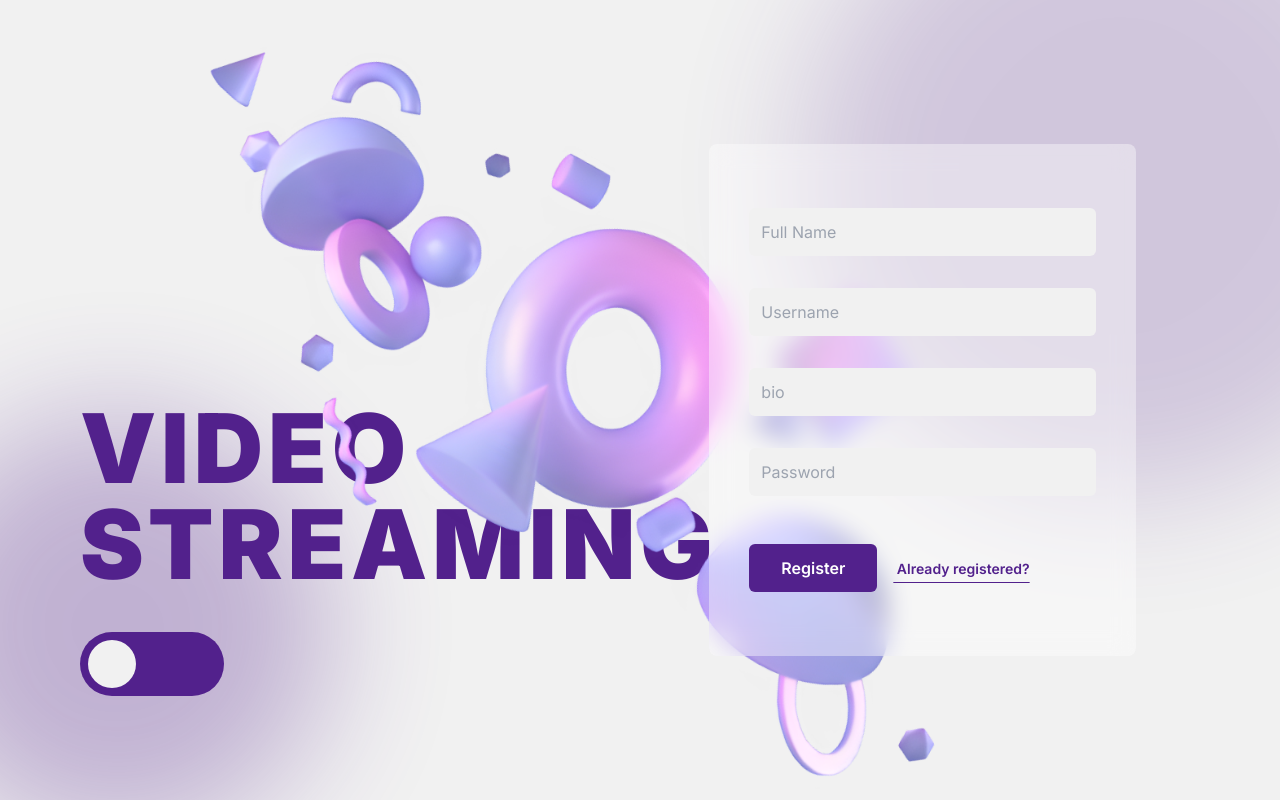
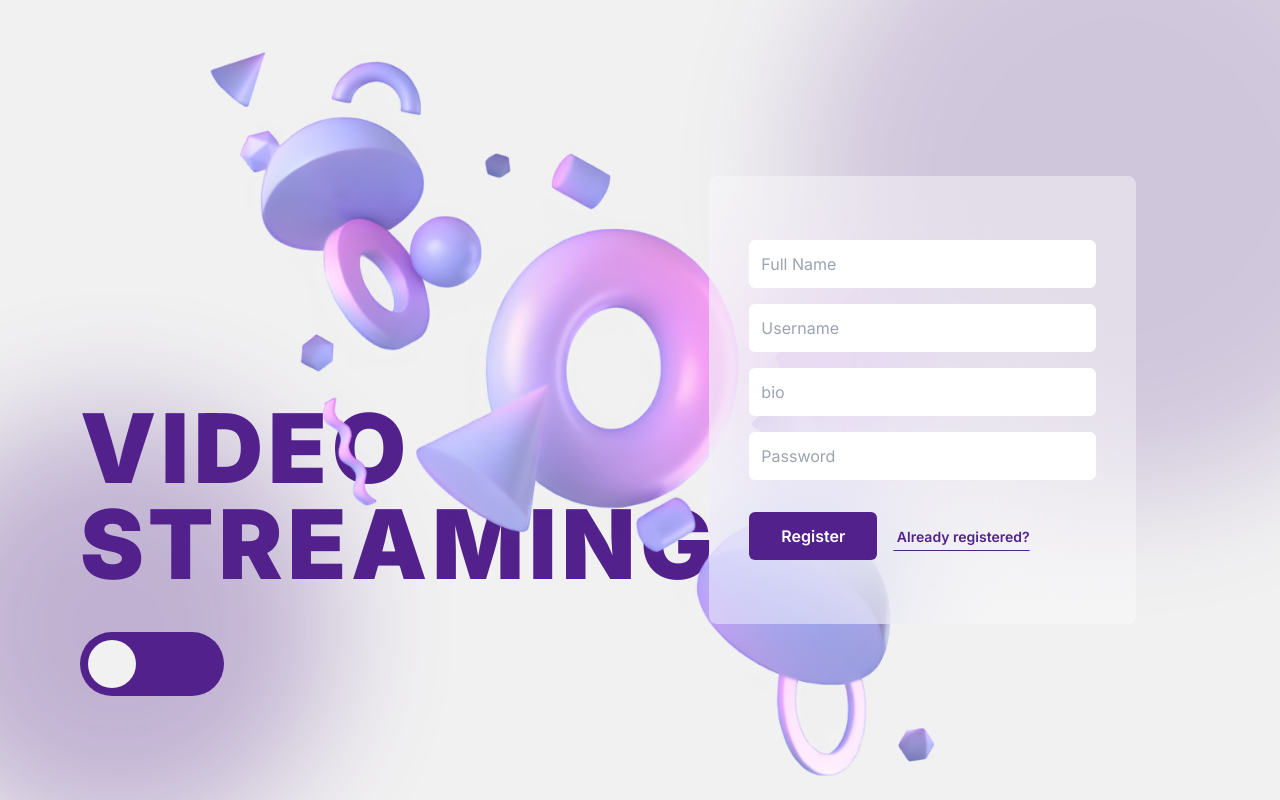
Before and after one commit to vansh2308/video-streaming, a React (Vite) app in the folder frontend/: page /register in a window 1280 px wide. Built offline with nearby package versions, Linux system fonts and the light colour scheme; the HTML template or start-up script is replaced by a standard one.

Commit message:
Improves login/signup form

```diff
--- a/frontend/src/app.css
+++ b/frontend/src/app.css
@@ -13,3 +13,4 @@
 *:focus{
   outline: none;
 }
+/* input[type="text"], input[type="password"]{background: transparent;} */
--- a/frontend/src/components/Landing.jsx
+++ b/frontend/src/components/Landing.jsx
@@ -35,7 +35,7 @@ const Landing = () => {
 
       <img src={landingImg} alt='land-img' className='max-h-full absolute left-14' />
 
-      <div className='h-fit w-1/3 bg-w/40 dark:bg-b/40 backdrop-blur-md absolute right-36 top-1/2 -translate-y-1/2 rounded-lg  px-10'>
+      <div className='h-fit w-1/3 bg-w/40 dark:bg-b/40 backdrop-blur-3xl absolute right-36 top-1/2 -translate-y-1/2 rounded-lg  px-10'>
         <Routes>
           <Route exact path="/*" element={ <LoginForm/> } />
           <Route exact path="/register" element={ <RegisterForm /> } />
--- a/frontend/src/components/LoginForm.jsx
+++ b/frontend/src/components/LoginForm.jsx
@@ -4,8 +4,8 @@ import { Link } from 'react-router-dom'
 const LoginForm = () => {
   return (
       <div className='flex flex-col h-full w-full text-pd dark:text-p py-16'>
-        <input type='text' className='w-full p-3 bg-wd dark:bg-bd rounded-md mb-8' name='user' placeholder='Username'></input>
-        <input type='password' className='w-full p-3 bg-wd dark:bg-bd rounded-md mb-8' name='pwd' placeholder='Password'></input>
+        <input type='text' className='w-full bg-w p-3 rounded-md mb-4 dark:bg-b' name='user' placeholder='Username'></input>
+        <input type='password' className='w-full bg-w p-3 rounded-md mb-4 dark:bg-b' name='pwd' placeholder='Password'></input>
 
 
         <p className='text-red font-bold mb-4'> </p>
--- a/frontend/src/components/RegisterForm.jsx
+++ b/frontend/src/components/RegisterForm.jsx
@@ -4,10 +4,10 @@ import { Link } from 'react-router-dom'
 const RegisterForm = () => {
   return (
     <div className='flex flex-col h-full w-full text-pd py-16 dark:text-p'>
-        <input type='text' className='w-full p-3 bg-wd rounded-md mb-8 dark:bg-bd' name='name' placeholder='Full Name'></input>
-        <input type='text' className='w-full p-3 bg-wd rounded-md mb-8 dark:bg-bd' name='user' placeholder='Username'></input>
-        <input type='text' className='w-full p-3 bg-wd rounded-md mb-8 dark:bg-bd' name='bio' placeholder='bio'></input>
-        <input type='password' className='w-full p-3 bg-wd rounded-md mb-8 dark:bg-bd' name='pwd' placeholder='Password'></input>
+        <input type='text' className='w-full bg-w p-3 rounded-md mb-4 dark:bg-b' name='name' placeholder='Full Name'></input>
+        <input type='text' className='w-full bg-w p-3 rounded-md mb-4 dark:bg-b' name='user' placeholder='Username'></input>
+        <input type='text' className='w-full bg-w p-3 rounded-md mb-4 dark:bg-b' name='bio' placeholder='bio'></input>
+        <input type='password' className='w-full bg-w p-3 rounded-md mb-4 dark:bg-b' name='pwd' placeholder='Password'></input>
 
 
 
```
